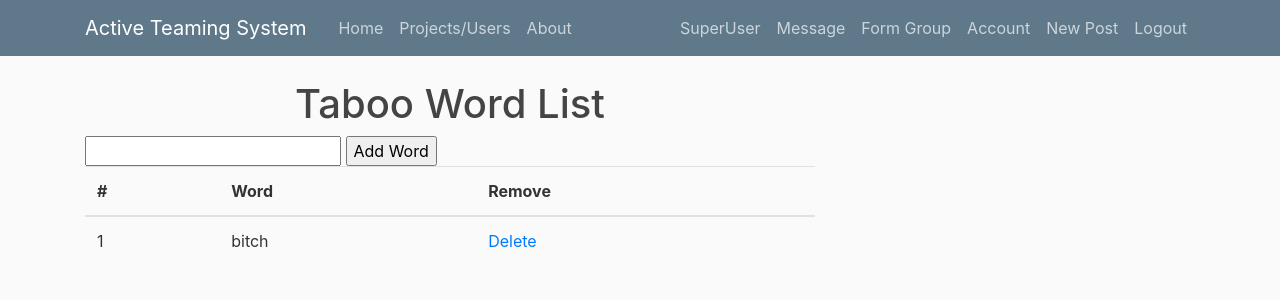
After one commit to Ivan-bin/csc322, a Flask app: page /taboo in a window 1280 px wide. The commit adds this page. Shown: the top 300 px of the page. Run offline with Flask 2, Linux system fonts and the light colour scheme; a user stored in the database is signed in; data comes from the database, SQL or seed files in the repository; both versions use the stored data as it was after the commit; some libraries are stand-ins or nearby versions.

Commit message:
su Taboo word list feature was implemented

```diff
--- a/application/route.py
+++ b/application/route.py
@@ -4,7 +4,7 @@ from PIL import Image
 from flask import render_template, url_for, flash, redirect, request, abort
 from application import app, db, bcrypt, mail
 from application.forms import RegistrationForm, LoginForm, UpdateAccountForm, PostForm, ResetPasswordForm, RequestResetForm, FormGroupForm
-from application.models import Application, ApplicationBlacklist, User, Post, Project, Compliment, Complaint, UserBlacklist
+from application.models import Application, ApplicationBlacklist, User, Post, Project, Compliment, Complaint, UserBlacklist, Taboo
 from flask_login import login_user, current_user, logout_user, login_required
 from flask_mail import Message
 
@@ -392,3 +392,32 @@ def remove_blacklisted_user(id):
             return redirect(url_for('user_blacklist'))
         except:
             return 'There was a problem deleting that task'
+
+@app.route('/taboo', methods=['POST', 'GET'])
+@login_required
+def taboo():
+    if current_user.is_su:
+        if request.method == 'POST':
+            word_content = request.form['content']
+            new_word = Taboo(word=word_content)
+            try:
+                db.session.add(new_word)
+                db.session.commit()
+                return redirect('taboo')
+            except:
+                return 'There was an issue adding your word'
+        else:
+            words = Taboo.query.order_by(Taboo.id).all()
+            return render_template('taboo.html', words=words)
+
+@app.route('/deleteword/<int:id>',methods=['POST', 'GET'])
+def deleteword(id):
+    if current_user.is_su:
+        word_to_delete = Taboo.query.get_or_404(id)
+        try:
+            db.session.delete(word_to_delete)
+            db.session.commit()
+            flash('Remove','success')
+            return redirect(url_for('taboo'))
+        except:
+            return 'There was a problem deleting that task'
--- a/application/templates/account.html
+++ b/application/templates/account.html
@@ -6,6 +6,7 @@
         <div class="media-body">
           <h2 class="account-heading">{{ current_user.username }}</h2>
           <p class="text-secondary">{{ current_user.email }}</p>
+          <p class="text-secondary">{{ current_user.id }}</p>
         </div>
       </div>
         <form method="POST" action="" enctype="multipart/form-data">
--- a/application/templates/su.html
+++ b/application/templates/su.html
@@ -19,7 +19,7 @@
                     <button type="button" class="btn btn-primary btn-block" onclick="window.location.href='{{ url_for('user_blacklist') }}';">Blacklisted Users</button>
                 </div>
                 <div class="col-md-4 mb-3">
-                    <button type="button" class="btn btn-primary btn-block">Large button</button>
+                    <button type="button" class="btn btn-primary btn-block" onclick="window.location.href='{{ url_for('taboo') }}';">Taboo Words</button>
                 </div>
                 <div class="col-md-4 mb-3">
                     <button type="button" class="btn btn-primary btn-block">Large button</button>
--- /dev/null
+++ b/application/templates/taboo.html
@@ -0,0 +1,35 @@
+{%extends "layout.html"%}
+{%block content%}
+
+<div class="content">
+    <h1 style="text-align: center">Taboo Word List</h1>
+    <div class="form">
+        <form action="/taboo" method="POST">
+            <input type="text" name="content" id="content">
+            <input type="submit" value="Add Word">
+        </form>
+    </div>
+    {% if words|length < 1 %}
+    <h4 style="text-align: center">There are no words.</h4>
+    {% else %}
+    <table class="table">
+        <thead>
+          <tr>
+            <th scope="col">#</th>
+            <th scope="col">Word</th>
+            <th scope="col">Remove</th>
+          </tr>
+        </thead>
+        <tbody>
+            {% for word in words %}
+            <tr>
+                <td>{{ word.id }}</td>
+                <td>{{ word.word }}</td>
+                <td><a href="{{ url_for('deleteword',id=word.id) }}">Delete</a></td>
+            </tr>
+        {% endfor %}
+        </tbody>
+      </table>
+    {% endif %}
+</div>
+{%endblock%}
```
Also changed, not shown: application/models.py (+7 -0 lines), application/site.db.
